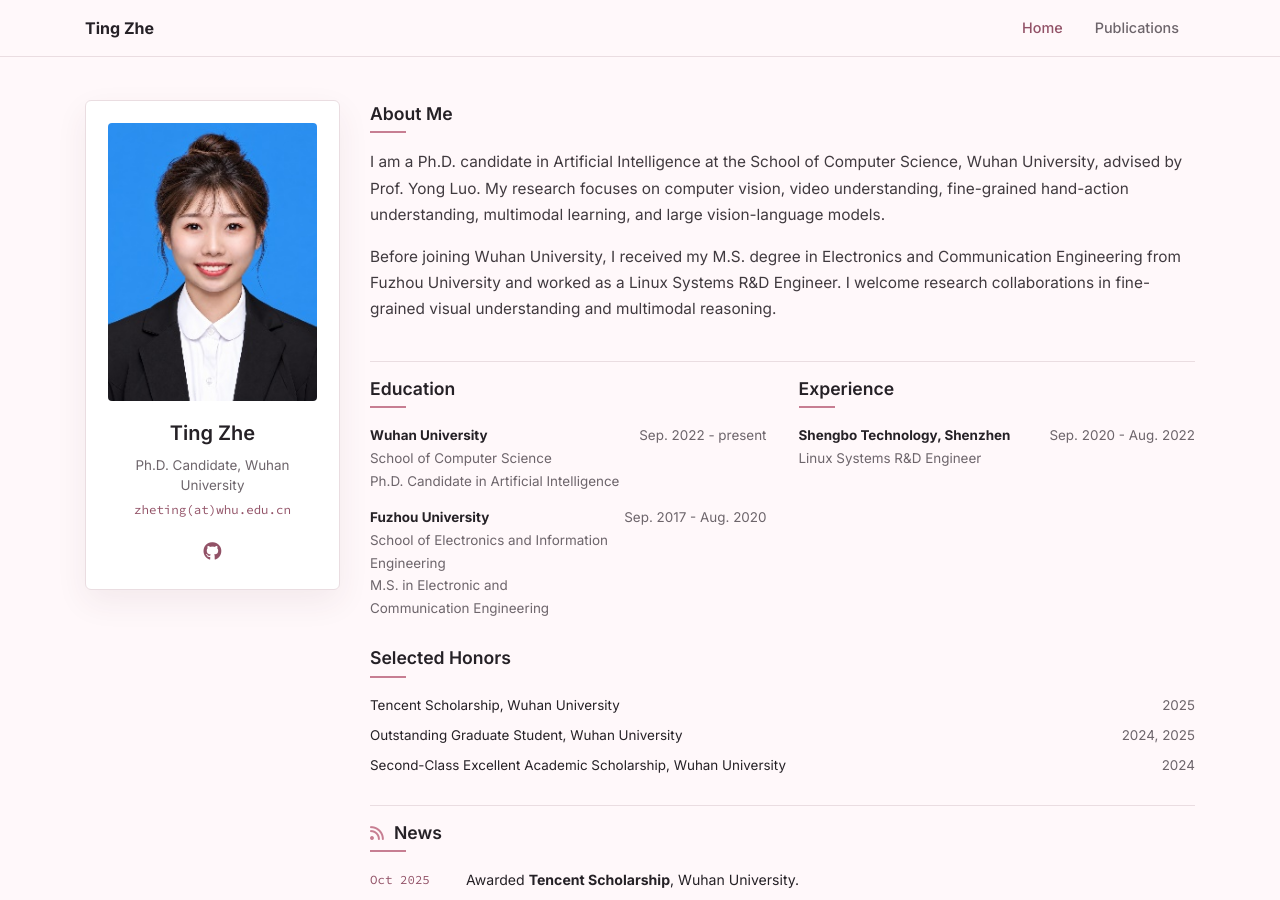
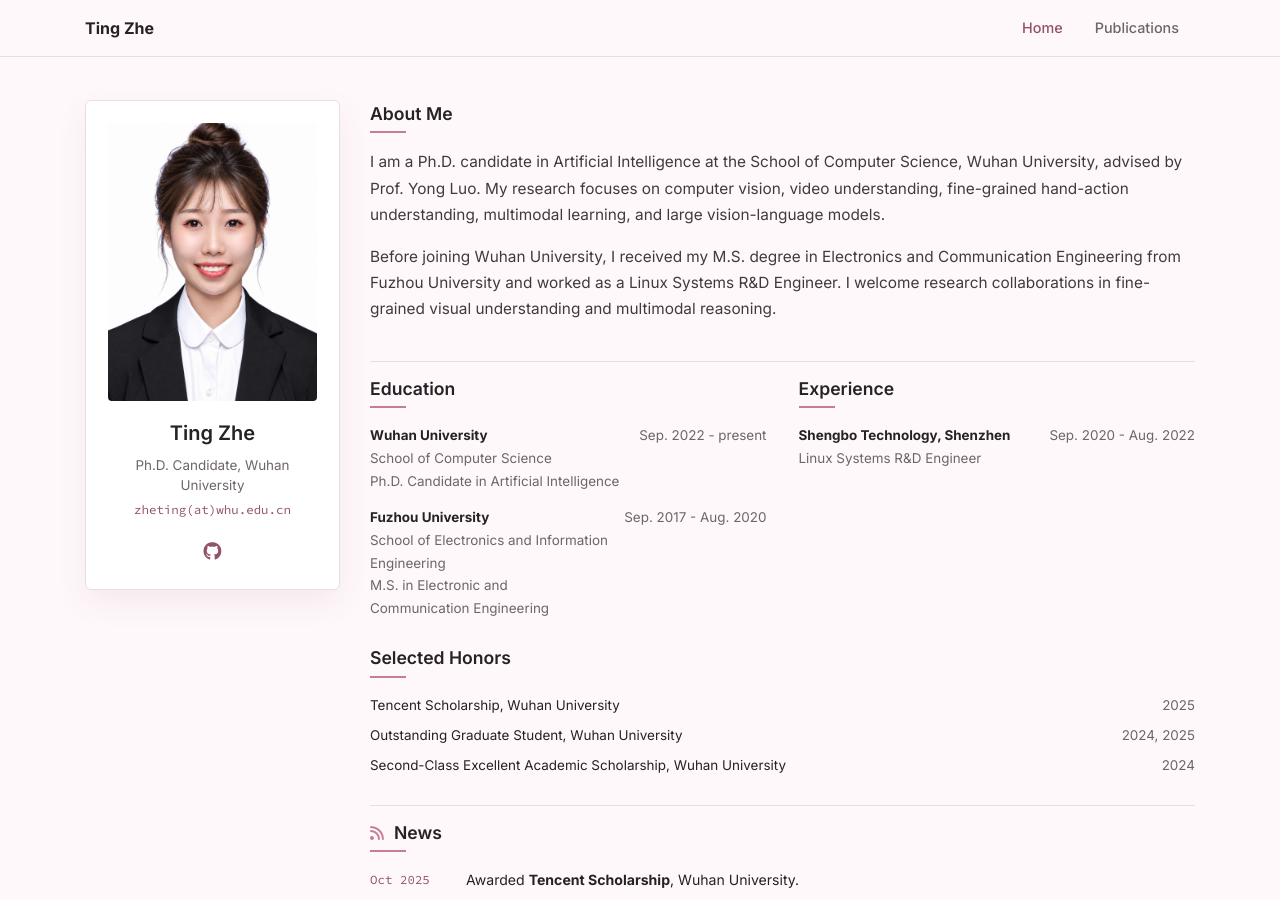
Before and after one commit to superZ678/superZ678.github.io, a Jekyll site: the page built from index.html, in a window 1280 px wide and 900 px high. Built offline with Jekyll 4.4.1, drawn with Linux system fonts in a browser that asks for light colours; nearby versions of some CDN libraries; a style sheet for code colours, icons or effects is not loaded.

Commit message:
Fix portrait URL case sensitivity

```diff
--- a/_data/profile.yml
+++ b/_data/profile.yml
@@ -22,7 +22,7 @@
     Before joining Wuhan University, I received my M.S. degree in Electronics and Communication Engineering from Fuzhou University and worked as a Linux Systems R&amp;D Engineer. I welcome research collaborations in fine-grained visual understanding and multimodal reasoning.
   </p>
 
-portrait_url: /assets/images/photo_zt.jpg
+portrait_url: /assets/images/photo_ZT.jpg
 portrait_caption: "Ting Zhe"
 
 education:
```
